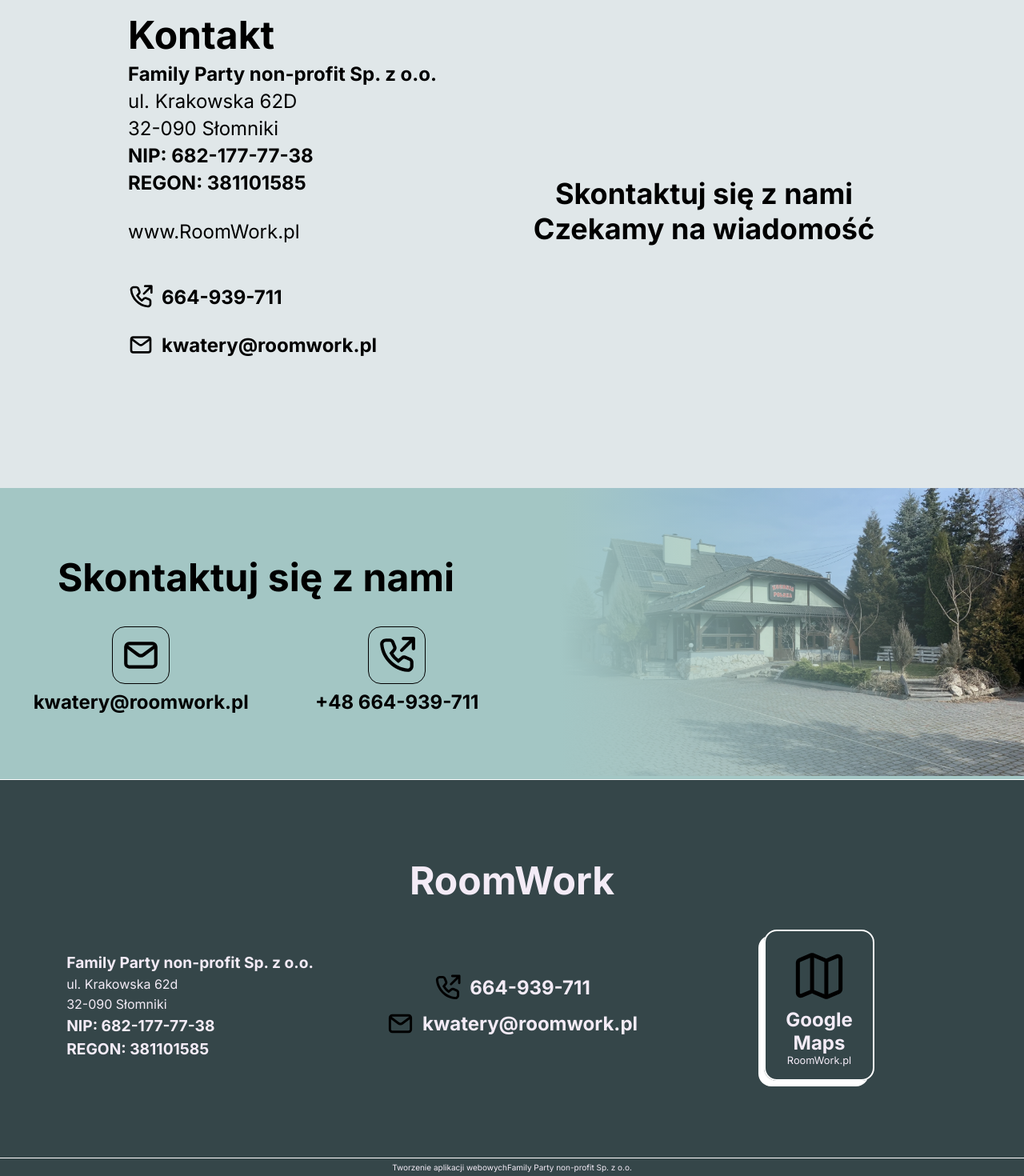
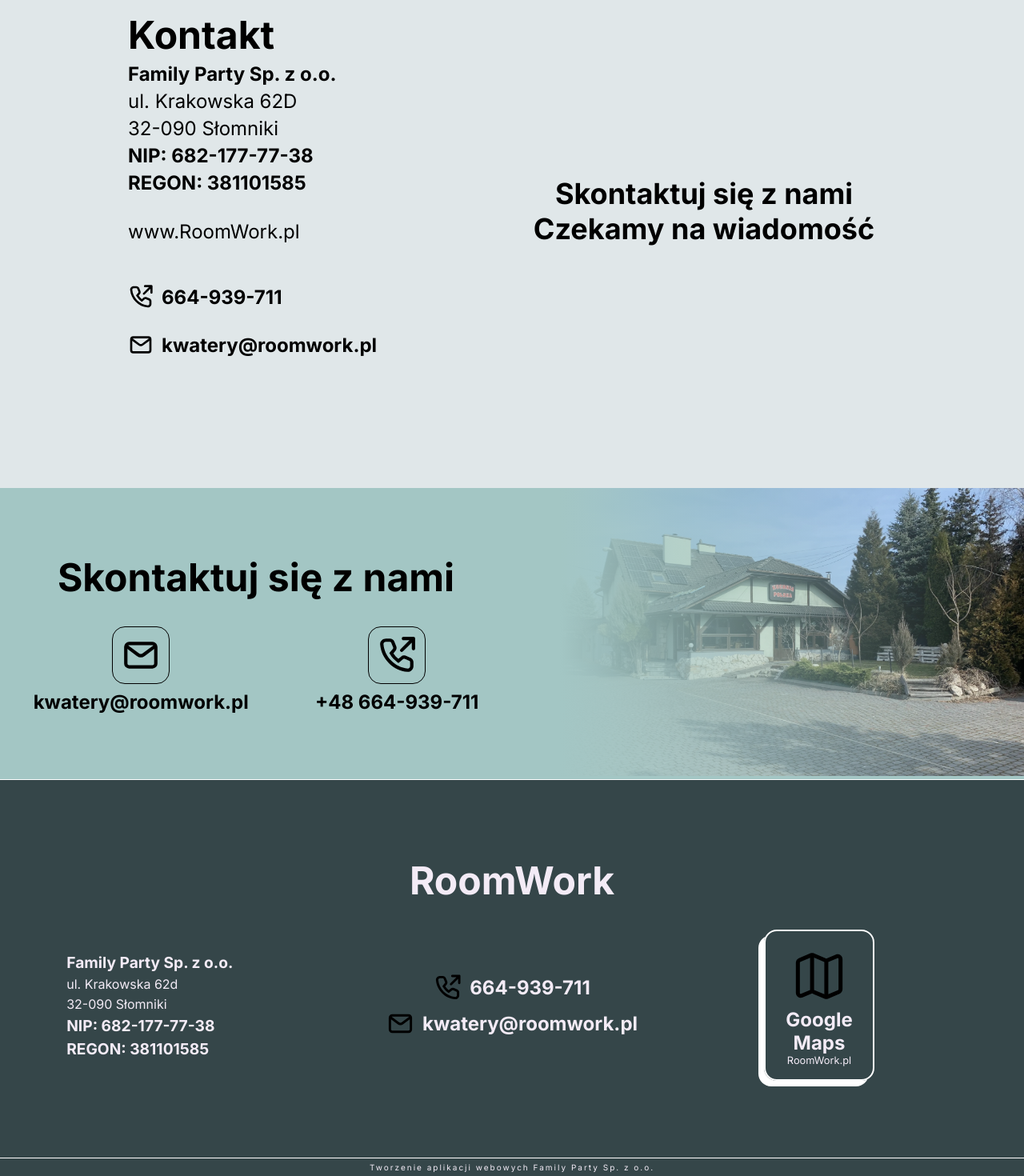
Before and after one commit to TDomagalski/nextjs_13-roomwork, a Next.js app: page /kontakt in a window 1280 px wide. Shown: the part 245-1715 px from the top of the page at 80% size. Built offline with nearby package versions, Linux system fonts and the light colour scheme.

Commit message:
fix: change Family Party non-profit Sp z o.o. -> Family Party Sp z o.o.

```diff
--- a/next.config.js
+++ b/next.config.js
@@ -3,6 +3,7 @@
 const path = require('path');
 
 const nextConfig = {
+  // STATIC WEB OPTIONS
   output: 'export',
   images: {
     unoptimized: true,
--- a/src/app/kontakt/page.js
+++ b/src/app/kontakt/page.js
@@ -8,9 +8,7 @@
     <div className={styles.main}>
       <div className={styles.Contact_info}>
         <h1>Kontakt</h1>
-        <p className={styles.info_company}>
-          Family Party non-profit Sp. z o.o.
-        </p>
+        <p className={styles.info_company}>Family Party Sp. z o.o.</p>
         <p className={styles.info_adress}>ul. Krakowska 62D</p>
         <p className={styles.info_adress}>32-090 Słomniki</p>
         <p className={styles.info_nip}>NIP: 682-177-77-38</p>
--- a/src/components/Footer/page.js
+++ b/src/components/Footer/page.js
@@ -13,9 +13,7 @@
           </div>
 
           <div className={styles.Contact_info}>
-            <p className={styles.info_company}>
-              Family Party non-profit Sp. z o.o.
-            </p>
+            <p className={styles.info_company}>Family Party Sp. z o.o.</p>
             <p className={styles.info_adress}>ul. Krakowska 62d</p>
             <p className={styles.info_city}>32-090 Słomniki</p>
             <p className={styles.info_nip}>NIP: 682-177-77-38</p>
@@ -67,10 +65,7 @@
       </div>
 
       <div className={styles.footer_desine}>
-        <span>
-          Tworzenie aplikacji webowych
-          <a href="/">Family Party non-profit Sp. z o.o.</a>
-        </span>
+        <span>Tworzenie aplikacji webowych Family Party Sp. z o.o.</span>
       </div>
     </footer>
   );
--- a/src/components/Footer/page.module.scss
+++ b/src/components/Footer/page.module.scss
@@ -125,10 +125,11 @@
   }
 
   .footer_desine {
+    font-size: 10px;
+    letter-spacing: 2px;
+    text-align: center;
     padding: 5px 0;
     width: 100%;
-    text-align: center;
-    font-size: 10px;
     border-top: 1px solid $color-border-white;
     display: flex;
     justify-content: space-around;
```
